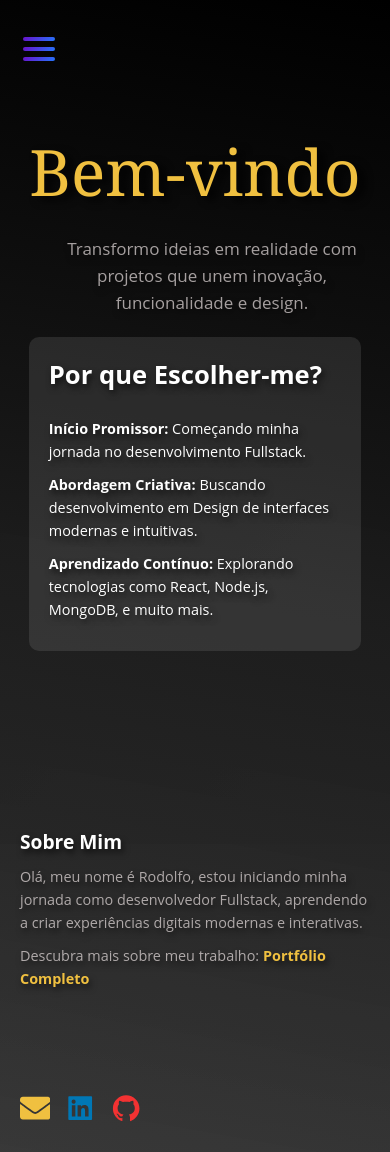
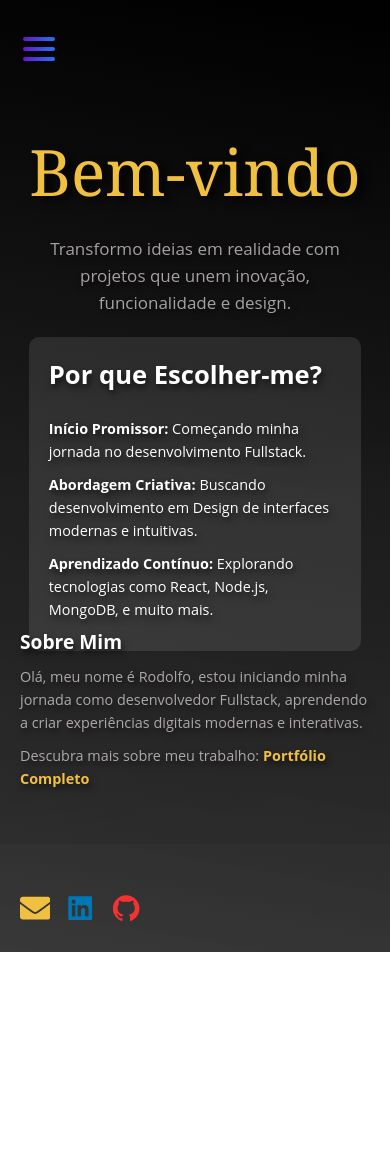
Before and after one commit to Rodolfo12ads/portNovo, a React (Vite) app in the folder Frontend/: page / in a window 390 px wide. After the commit the page ends 952 px from the top, so only its background shows below. Built offline with nearby package versions, Linux system fonts and the light colour scheme; no server answers.

Commit message:
Ajustando o css e resposividade

```diff
--- a/Frontend/src/index.css
+++ b/Frontend/src/index.css
@@ -12,9 +12,6 @@ html, body, #root {
   min-height: 100vh;
   width: 100%;
   overflow-y: auto; /* Permite a rolagem vertical */
-
-
-
   background: linear-gradient(190deg, rgba(0, 0, 0, 0.98), rgba(28, 28, 28, 0.85), rgba(51, 51, 51, 0.7)); /*Fundo com gradiente e transparência */
 }
 
--- a/Frontend/src/pages/Home.module.css
+++ b/Frontend/src/pages/Home.module.css
@@ -91,7 +91,7 @@
 }
 
 .header p {
-  margin-left: 2em;
+  margin: auto;
   font-size: 1.2rem;
   line-height: 1.6;
   color: #f5ececa9;
@@ -256,7 +256,7 @@
 
   .header h1 {
     font-size: 6rem;
-    margin: 60px 0 20px;
+    margin: auto 0 20px;
   }
   .header p {
     font-size: 17px;
@@ -272,7 +272,7 @@
   }
 
   .skills{
-    margin-top: 390px;
+    margin-top: 500px;
   }
   .highlightSection h2,
   .skills h2 {
@@ -290,6 +290,13 @@
     width: 150px;
     height: 150px;
   }
+}
+
+@media (max-width:509px) {
+  .skills{
+    margin-top: 400px;
+  }
+
 }
 
 /* Para telas menores que 480px (celulares pequenos) */
@@ -313,7 +320,7 @@ margin: auto;
 }
 
   .sidebar {
-    margin-top: 700px; /* Ajuste conforme necessário */
+    margin-top: 500px; /* Ajuste conforme necessário */
   }
   .header h1 {
     font-size: 4rem;
@@ -330,7 +337,7 @@ margin: auto;
     font-size: 0.9rem;
   }
   .skills{
-    margin-top: 500px;
+    margin-top: 390px;
   }
 
   .skillTags span {
@@ -343,3 +350,13 @@ margin: auto;
     height: 120px;
   }
 }
+
+@media (max-width:384px){
+  .sidebar{
+    margin-top: 650px;
+  }
+
+  .skills{
+    margin-top: 450px;
+  }
+}
--- a/Frontend/src/pages/Portifolio.module.css
+++ b/Frontend/src/pages/Portifolio.module.css
@@ -30,14 +30,14 @@
 }
 
 .nav p:hover {
-  background: linear-gradient(135deg, #f0c040, #ffdb70);
-  color: #222;
+
   transform: translateY(-4px) scale(1.05);
 }
 
 .nav p:active {
-  transform: translateY(0) scale(0.98);
+  transform: translateY(0) scale(1.1);
   box-shadow: 0 3px 8px rgba(249, 246, 246, 0.2);
+
 }
 
 
@@ -144,7 +144,7 @@
   transition: transform 0.3s ease-in-out, z-index 0.3s ease-in-out;
   cursor: pointer;
   border-radius: 10px;
-  box-shadow: 4px 4px 8px rgba(0, 0, 0, 0.9);
+
 }
 
 .videoCard.expanded {
```
